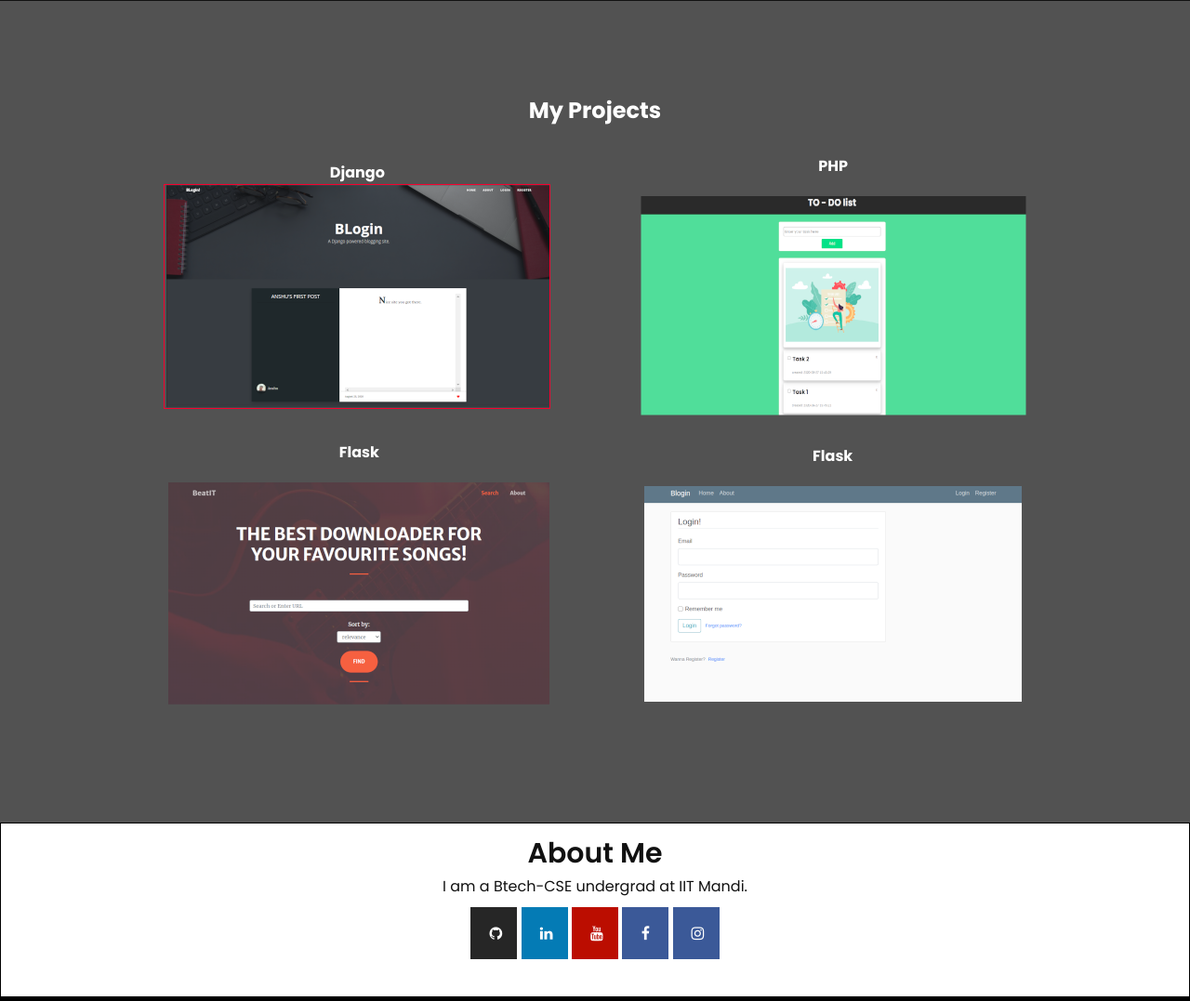
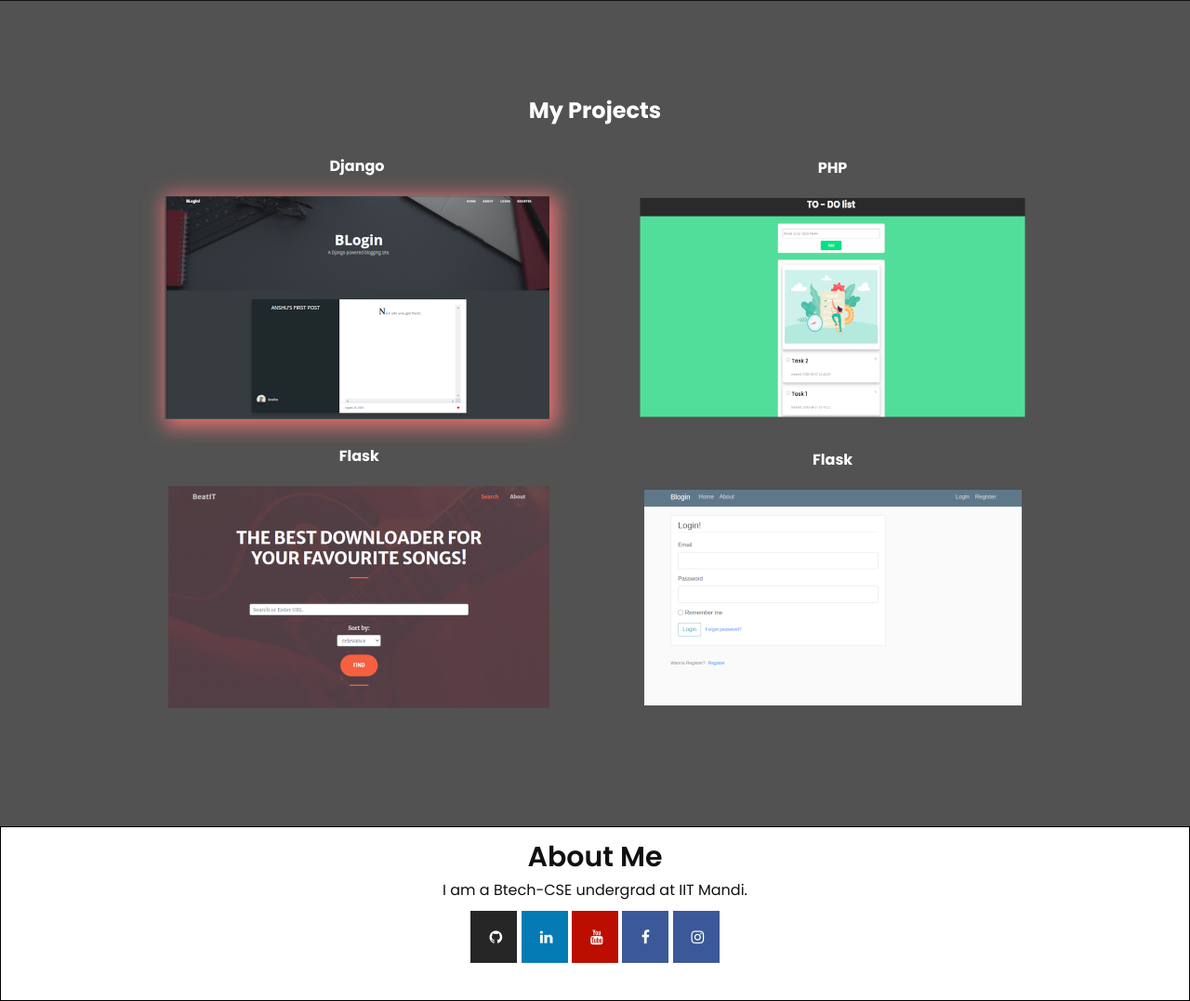
Before and after one commit to divyashk/Portfolio, a Flask app: page / in a window 1280 px wide, with the pointer over the restyled element. Shown: the part 1844-2921 px from the top of the page at 93% size. Run offline with Flask 2, Linux system fonts and the light colour scheme.

Commit message:
Update style.css
changed the border color of projects on hover, from red(which was a bit odd) to whitish red colored shadow which is decent with respect to white color headings. Also removed the margin top -5% from hover style attribute which was leading to touching of image and its heading.

```diff
--- a/static/style.css
+++ b/static/style.css
@@ -233,8 +233,7 @@ header.sticky ul li a{
 
 .work .content .workBx img:hover{
     max-width: 100%;
-    border:#f8002f 1px solid;
-    margin-top: -5%;
+    box-shadow: 4px 4px 20px 4px #e87070;
 
 }
 
```
